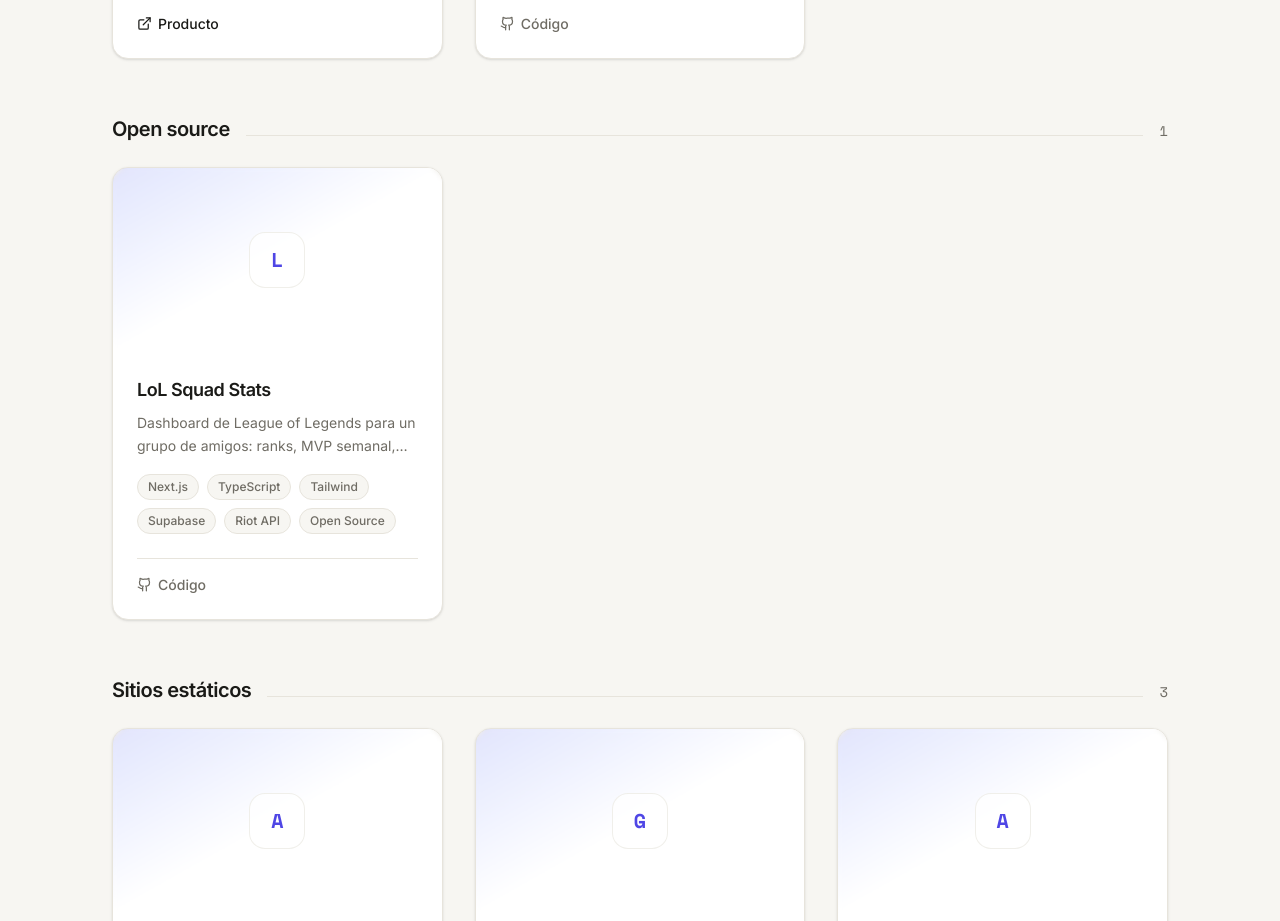
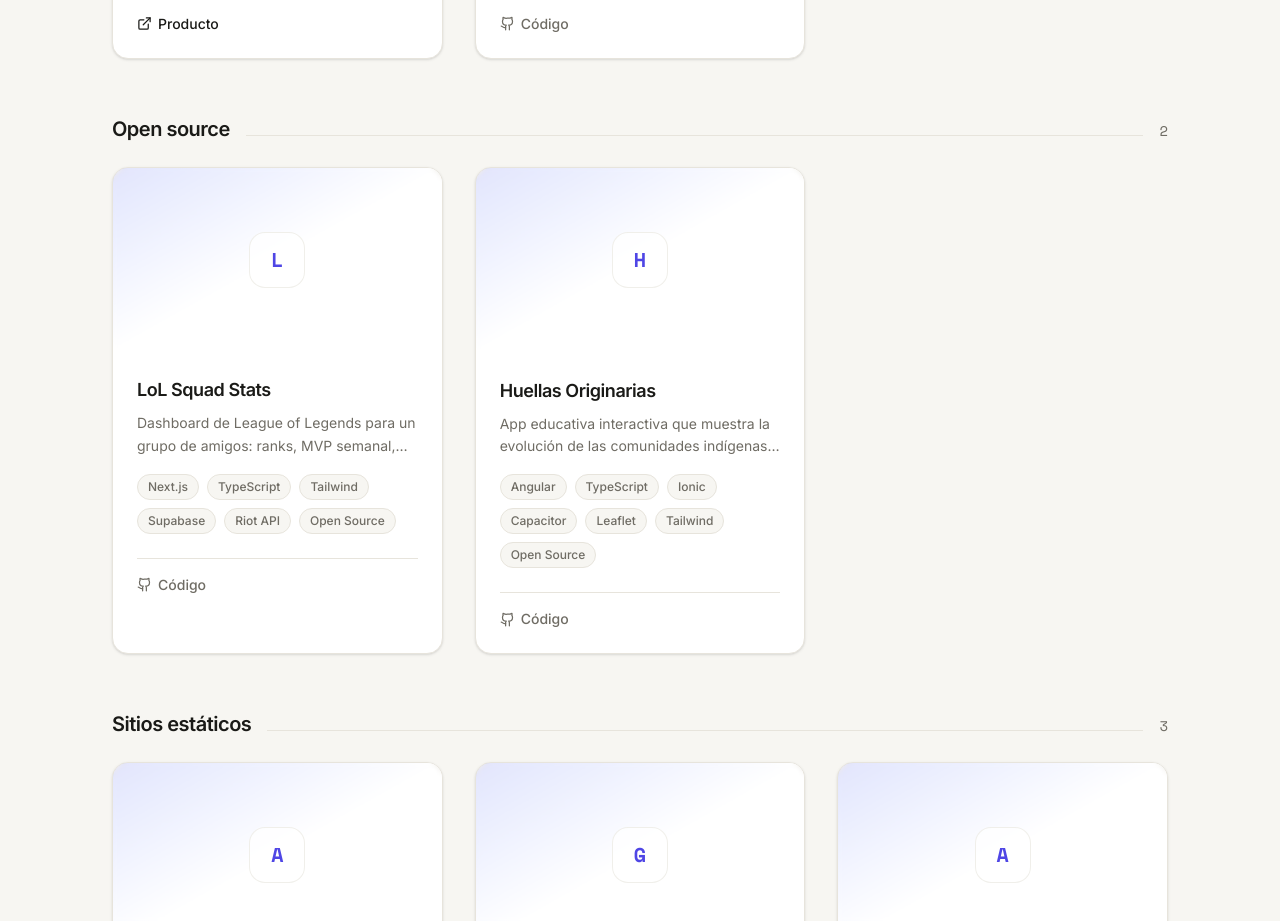
Before and after one commit to joaviarruelolguin/portfolio, an Angular app: page /proyectos in a window 1280 px wide. Shown: the part 800-1721 px from the top of the page. Built offline with nearby package versions, Linux system fonts and the light colour scheme.

Commit message:
Proyectos: agregar Huellas Originarias a Open source

```diff
--- a/src/app/pages/projects/projects.component.ts
+++ b/src/app/pages/projects/projects.component.ts
@@ -85,6 +85,15 @@ export class ProjectsComponent {
           tags: ['Next.js', 'TypeScript', 'Tailwind', 'Supabase', 'Riot API', 'Open Source'],
           repoUrl: 'https://github.com/joaviarruelolguin/lol-squad',
         },
+        {
+          id: '7',
+          title: 'Huellas Originarias',
+          description:
+            'App educativa interactiva que muestra la evolución de las comunidades indígenas argentinas en 7 momentos históricos (~12.000 AC – Presente). Mapa de Argentina con visualización de migraciones (Leaflet + d3-delaunay), fichas por comunidad con imágenes, modo de vida y fuentes. En desarrollo activo, contenido en revisión por antropólogos.',
+          image: '',
+          tags: ['Angular', 'TypeScript', 'Ionic', 'Capacitor', 'Leaflet', 'Tailwind', 'Open Source'],
+          repoUrl: 'https://github.com/joaviarruelolguin/huellas-originarias',
+        },
       ],
     },
     {
```
